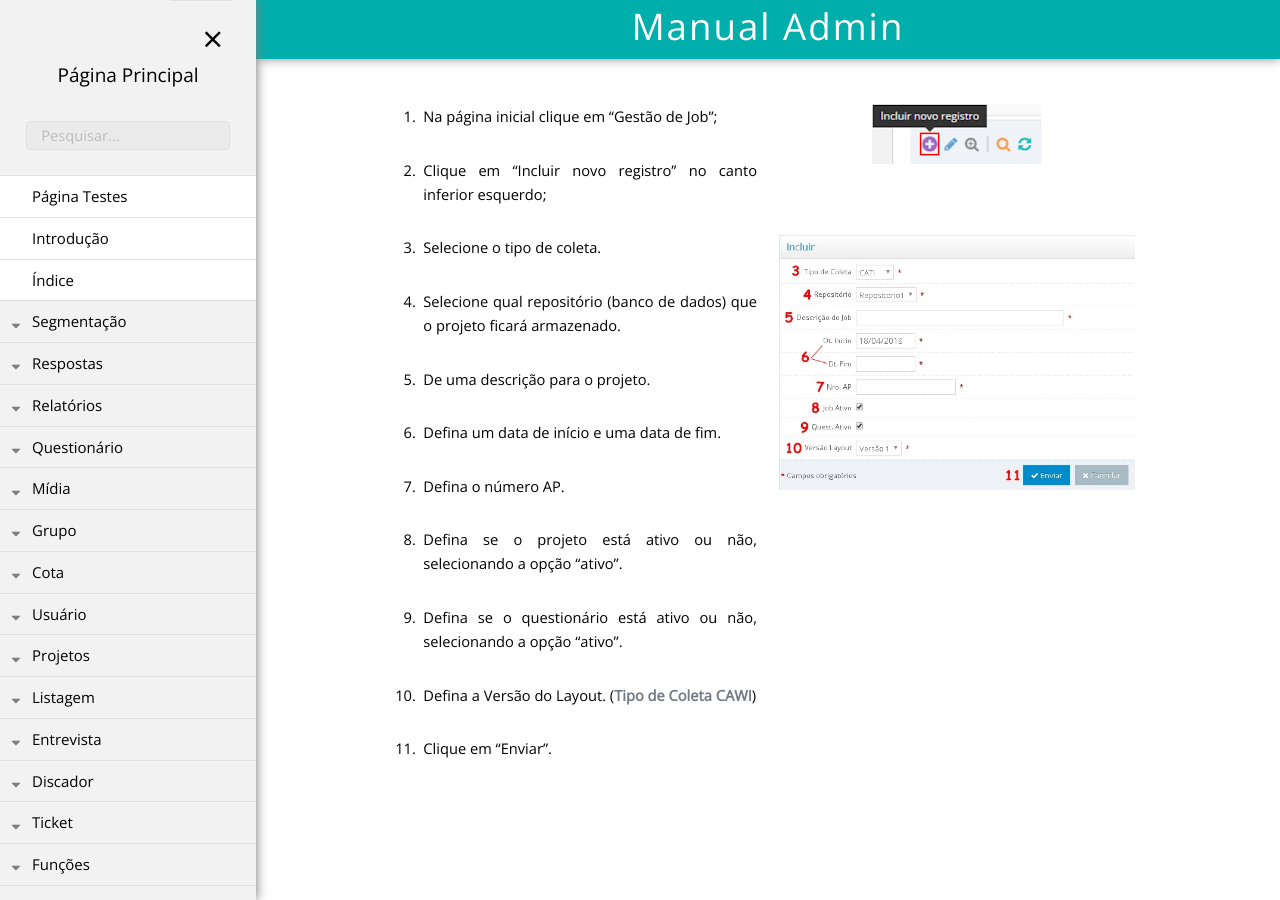
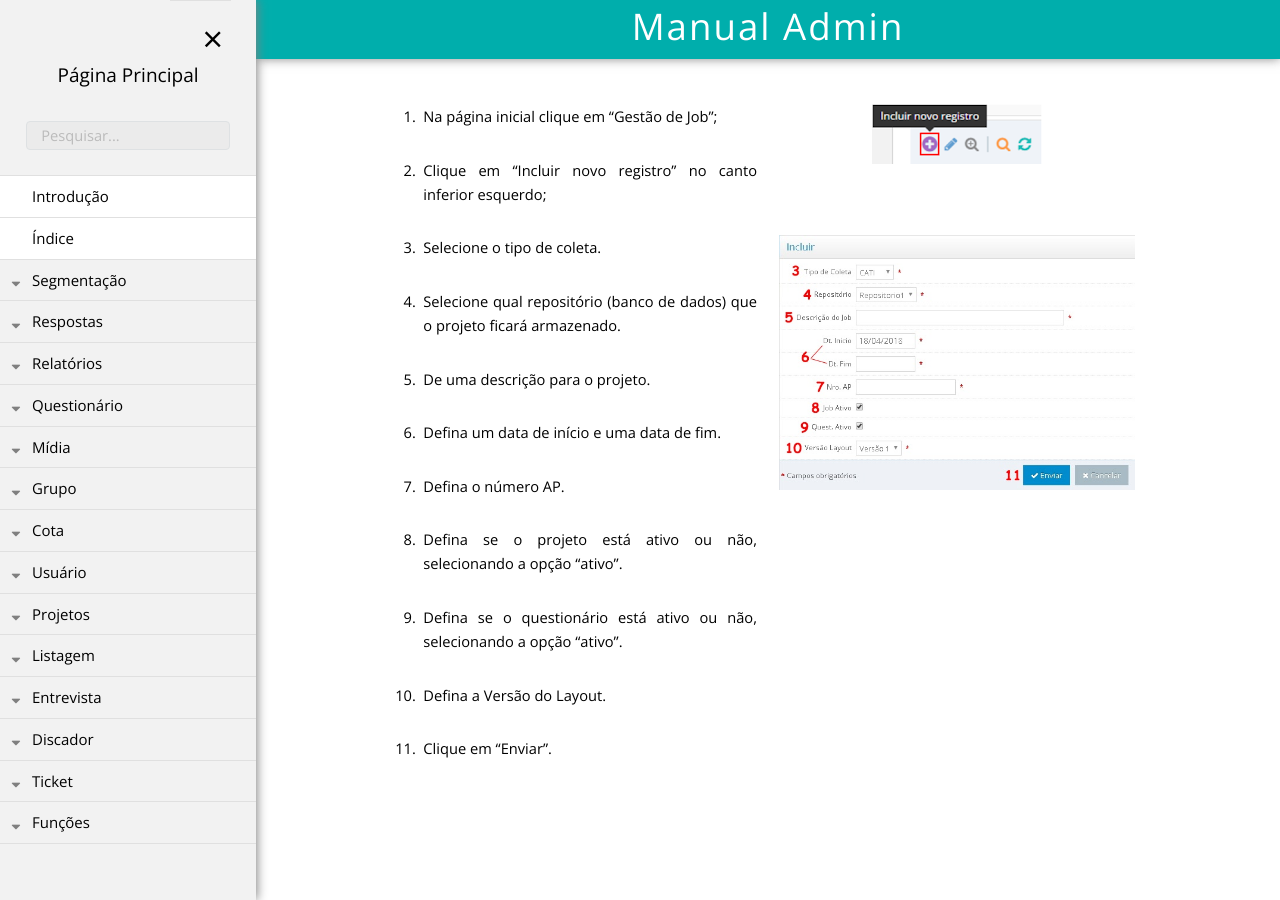
Before and after one commit to rogerio-figueiredo-hsr/hsrtechonline.github.io, a Jekyll site: the page built from _posts/2018-06-15-criando-um-projeto.md, in a window 1280 px wide. Built offline with Jekyll 4.4.1, drawn with Linux system fonts in a browser that asks for light colours.

Commit message:
Teste jekyll

```diff
--- a/_posts/2018-06-15-criando-um-projeto.md
+++ b/_posts/2018-06-15-criando-um-projeto.md
@@ -32,7 +32,7 @@
 
 9. Defina se o questionário está ativo ou não, selecionando a opção "ativo".
 
-10. Defina a Versão do Layout. (**Tipo de Coleta CAWI**)
+10. Defina a Versão do Layout.
 
 11. Clique em "Enviar".
 </div>
```
Also changed, not shown: _posts/2019-01-15-paginateste.md (+1 -0 lines).
